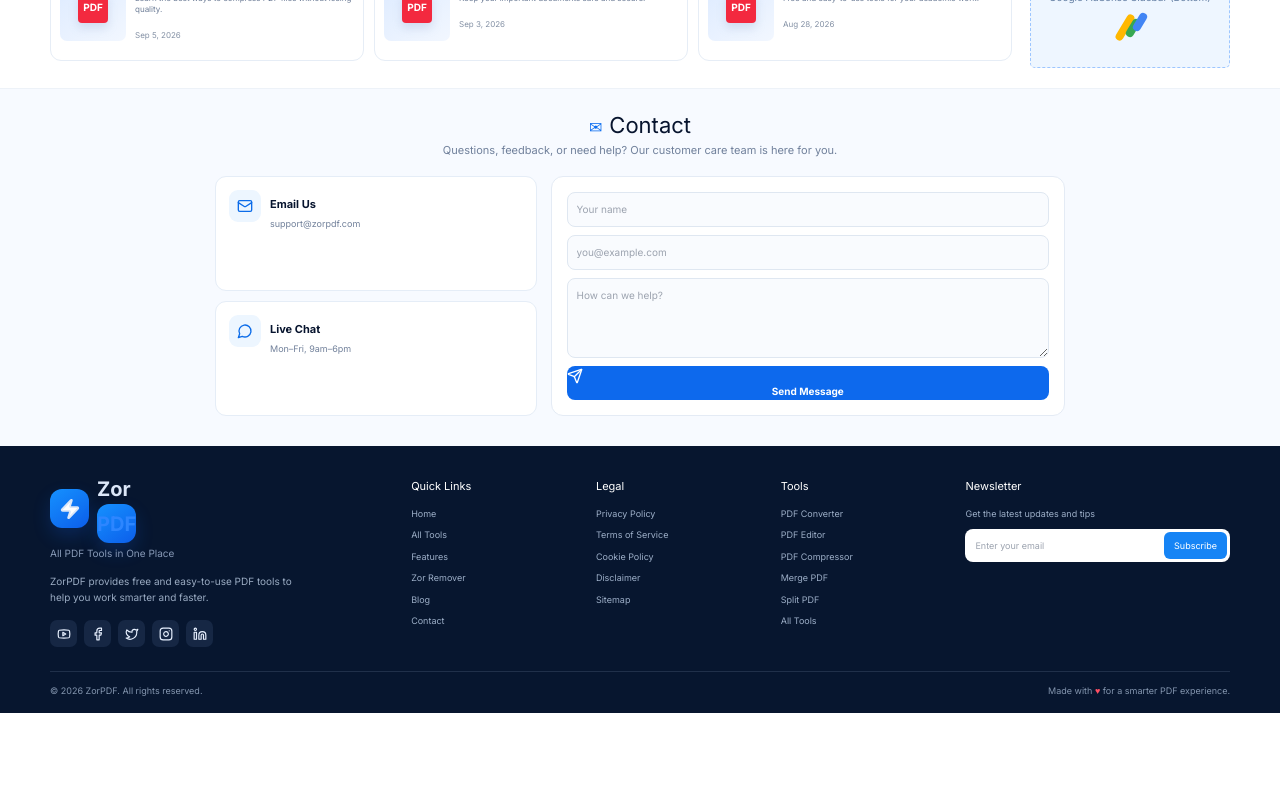
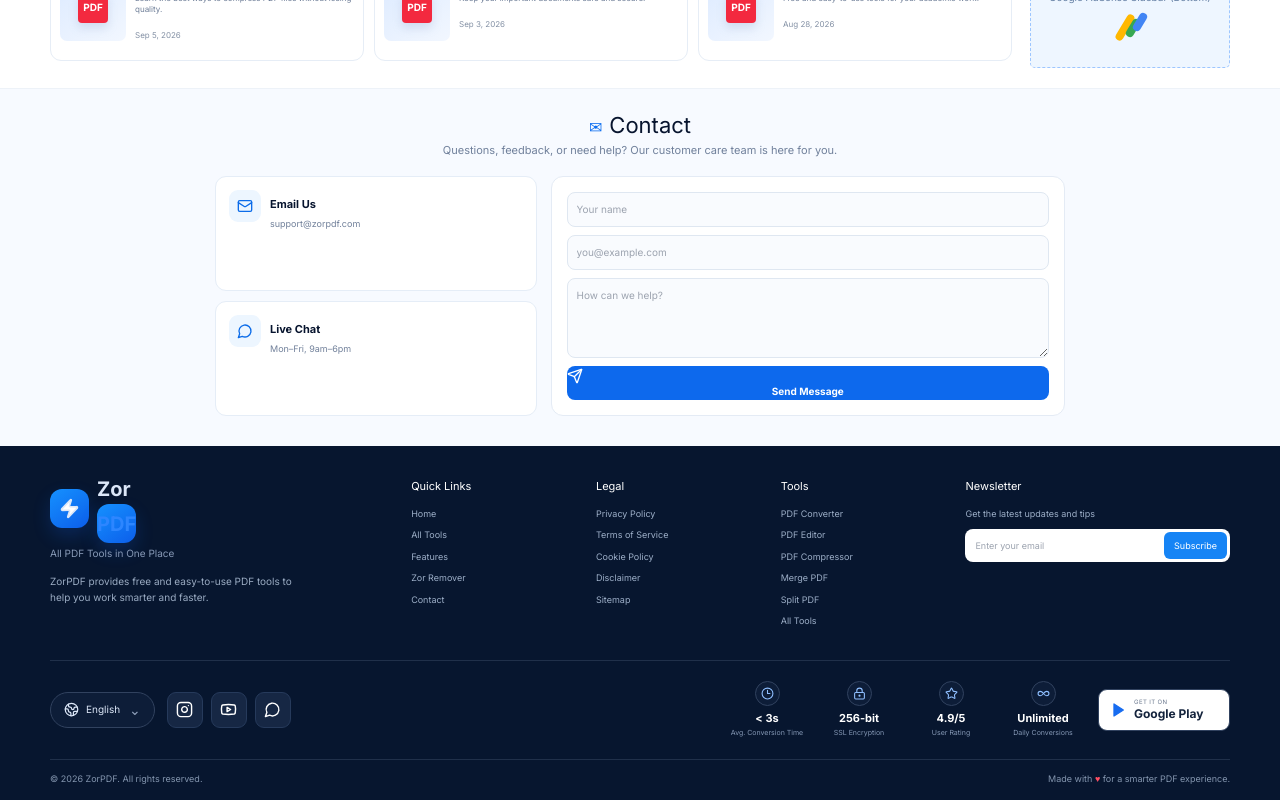
Before and after one commit to aahan41/zorpdf1, a Next.js app: page / in a window 1280 px wide. Shown: the part 1305-2105 px from the top of the page. Before the commit the page ends 2018 px from the top, so only its background shows below. Built offline with nearby package versions, Linux system fonts and the light colour scheme; no server answers.

Commit message:
Update Footer.tsx

```diff
--- a/components/sections/Footer.tsx
+++ b/components/sections/Footer.tsx
@@ -1,17 +1,81 @@
 'use client';
 
-import { Facebook, Instagram, Linkedin, Mail, Twitter, Youtube, Zap } from 'lucide-react';
+import { Facebook, Instagram, Linkedin, Mail, Twitter, Youtube, Zap, Globe2, Clock3, LockKeyhole, Star, Infinity, Play, MessageCircle } from 'lucide-react';
 import Link from 'next/link';
 
 export default function Footer() {
-  return <footer className="site-footer">
-    <div className="footer-inner page-width">
-      <div className="footer-brand"><div className="footer-logo"><span><Zap size={22} fill="white"/></span><strong>Zor<span>PDF</span></strong></div><p>All PDF Tools in One Place</p><p className="footer-desc">ZorPDF provides free and easy-to-use PDF tools to help you work smarter and faster.</p><div className="socials"><a href="#" aria-label="YouTube"><Youtube/></a><a href="#" aria-label="Facebook"><Facebook/></a><a href="#" aria-label="X"><Twitter/></a><a href="#" aria-label="Instagram"><Instagram/></a><a href="#" aria-label="LinkedIn"><Linkedin/></a></div></div>
-      <div><h4>Quick Links</h4><Link href="/">Home</Link><Link href="/#tools">All Tools</Link><Link href="/#features">Features</Link><Link href="/zor-remover">Zor Remover</Link><Link href="/#blog">Blog</Link><Link href="/#contact">Contact</Link></div>
-      <div><h4>Legal</h4><Link href="/privacy-policy">Privacy Policy</Link><Link href="/terms-and-conditions">Terms of Service</Link><Link href="/privacy-policy">Cookie Policy</Link><Link href="/privacy-policy">Disclaimer</Link><Link href="/sitemap.xml">Sitemap</Link></div>
-      <div><h4>Tools</h4><Link href="/tool/jpg-to-pdf">PDF Converter</Link><Link href="/tool/edit-pdf">PDF Editor</Link><Link href="/tool/pdf-compressor">PDF Compressor</Link><Link href="/tool/merge-pdf">Merge PDF</Link><Link href="/tool/split-pdf">Split PDF</Link><Link href="/#tools">All Tools</Link></div>
-      <div><h4>Newsletter</h4><p>Get the latest updates and tips</p><div className="newsletter"><input placeholder="Enter your email"/><button>Subscribe</button></div></div>
-    </div>
-    <div className="footer-bottom page-width"><span>© 2026 ZorPDF. All rights reserved.</span><span>Made with <b>♥</b> for a smarter PDF experience.</span></div>
-  </footer>;
+  return (
+    <footer className="site-footer">
+      <div className="footer-inner page-width">
+        <div className="footer-brand">
+          <div className="footer-logo">
+            <span><Zap size={21} fill="white" /></span>
+            <strong>Zor<span>PDF</span></strong>
+          </div>
+          <p>All PDF Tools in One Place</p>
+          <p className="footer-desc">ZorPDF provides free and easy-to-use PDF tools to help you work smarter and faster.</p>
+        </div>
+
+        <div>
+          <h4>Quick Links</h4>
+          <Link href="/">Home</Link>
+          <Link href="/#tools">All Tools</Link>
+          <Link href="/#features">Features</Link>
+          <Link href="/zor-remover">Zor Remover</Link>
+          <Link href="/contact">Contact</Link>
+        </div>
+
+        <div>
+          <h4>Legal</h4>
+          <Link href="/privacy-policy">Privacy Policy</Link>
+          <Link href="/terms-and-conditions">Terms of Service</Link>
+          <Link href="/privacy-policy">Cookie Policy</Link>
+          <Link href="/privacy-policy">Disclaimer</Link>
+          <Link href="/sitemap.xml">Sitemap</Link>
+        </div>
+
+        <div>
+          <h4>Tools</h4>
+          <Link href="/tool/jpg-to-pdf">PDF Converter</Link>
+          <Link href="/tool/edit-pdf">PDF Editor</Link>
+          <Link href="/tool/pdf-compressor">PDF Compressor</Link>
+          <Link href="/tool/merge-pdf">Merge PDF</Link>
+          <Link href="/tool/split-pdf">Split PDF</Link>
+          <Link href="/#tools">All Tools</Link>
+        </div>
+
+        <div>
+          <h4>Newsletter</h4>
+          <p>Get the latest updates and tips</p>
+          <div className="newsletter"><input placeholder="Enter your email" /><button>Subscribe</button></div>
+        </div>
+      </div>
+
+      <div className="footer-lower page-width">
+        <div className="footer-social-language">
+          <button className="language-selector" type="button" aria-label="Language">
+            <Globe2 size={15} /> <span>English</span> <span className="language-chevron">⌄</span>
+          </button>
+          <div className="footer-socials" aria-label="Social links">
+            <a href="#" aria-label="Instagram"><Instagram /></a>
+            <a href="#" aria-label="YouTube"><Youtube /></a>
+            <a href="#" aria-label="WhatsApp"><MessageCircle /></a>
+          </div>
+        </div>
+
+        <div className="footer-trust">
+          <div className="trust-item"><span><Clock3 /></span><strong>&lt; 3s</strong><small>Avg. Conversion Time</small></div>
+          <div className="trust-item"><span><LockKeyhole /></span><strong>256-bit</strong><small>SSL Encryption</small></div>
+          <div className="trust-item"><span><Star /></span><strong>4.9/5</strong><small>User Rating</small></div>
+          <div className="trust-item"><span><Infinity /></span><strong>Unlimited</strong><small>Daily Conversions</small></div>
+          <a className="google-play" href="#" aria-label="Get it on Google Play"><Play size={16} fill="currentColor" /><span><small>GET IT ON</small><b>Google Play</b></span></a>
+        </div>
+      </div>
+
+      <div className="footer-bottom page-width">
+        <span>© 2026 ZorPDF. All rights reserved.</span>
+        <span>Made with <b>♥</b> for a smarter PDF experience.</span>
+      </div>
+    </footer>
+  );
 }
```
